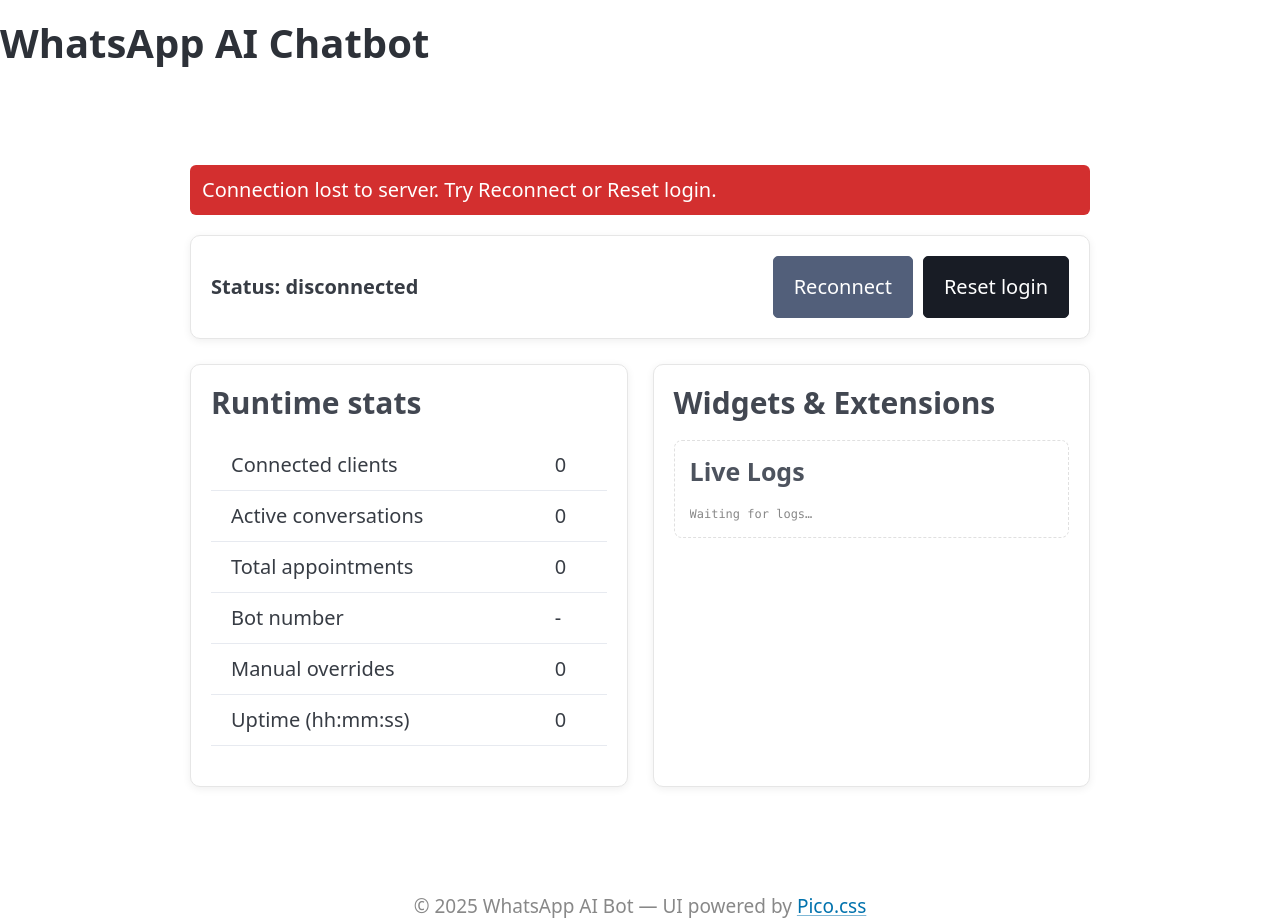
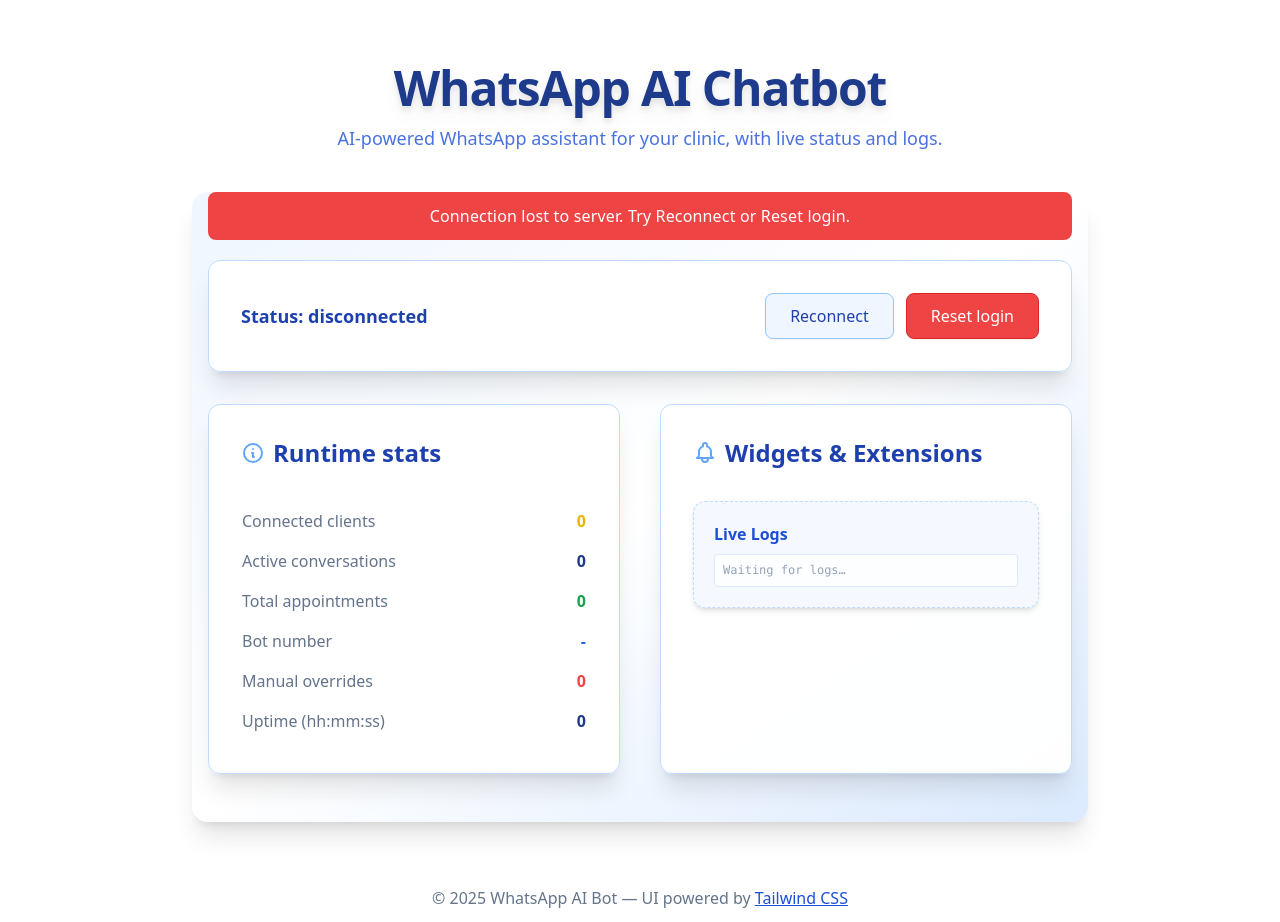
Before and after one commit to SirFrey/whatsapp-ai-bot, a website with bundled scripts: page public/index.html in a window 1280 px wide. Built offline with nearby package versions, Linux system fonts and the light colour scheme; no server answers; files whose address does not match are found by name.

Commit message:
fix(UI): made prettier UI

```diff
--- a/public/assets/app.css
+++ b/public/assets/app.css
@@ -1,24 +1,54 @@
-/* App-level overrides and small utilities */
-:root {
-  --card-radius: 10px;
+
+/* Minimal custom styles for card, badge, and error banner (now using Tailwind for layout/colors) */
+.card {
+  border-radius: 0.75rem;
+  box-shadow: 0 2px 12px #0002;
+  background: #fff;
 }
-
-main { max-width: 900px; margin: 2rem auto; }
-.card { border: 1px solid #e6e6e6; border-radius: var(--card-radius); padding: 1rem; margin-bottom: 1.25rem; background: #fff; box-shadow: 0 2px 8px #0001; }
-.flex-row { display: flex; gap: 1.25rem; flex-wrap: wrap; }
-.flex-col { flex: 1 1 320px; min-width: 280px; }
-
-#qr-img { max-width: 100%; height: auto; }
-#status { font-weight: 600; }
-#error-banner { display:none; background:#d32f2f; color:#fff; padding:10px 12px; margin-bottom:1rem; border-radius: 6px; }
-footer { text-align: center; color: #888; margin: 2rem 0; font-size: 0.95rem; }
-
-/* Badge-like status */
-.badge { display:inline-block; padding:0.15rem 0.5rem; border-radius:999px; font-size:0.85rem; }
-.badge.ok { background:#e8f5e9; color:#2e7d32; }
-.badge.warn { background:#fff8e1; color:#f57f17; }
-.badge.err { background:#ffebee; color:#c62828; }
-
-/* Simple grid for widgets */
-.widgets { display:grid; grid-template-columns: repeat(auto-fill, minmax(260px, 1fr)); gap: 1rem; }
-.widget { border: 1px dashed #e0e0e0; border-radius: 8px; padding: .75rem; color:#666; }
+.badge {
+  display: inline-block;
+  padding: 0.18rem 0.7rem;
+  border-radius: 999px;
+  font-size: 0.92rem;
+  font-weight: 600;
+  letter-spacing: 0.01em;
+}
+.badge.ok {
+  background: #e0fbe6;
+  color: #22c55e;
+  border: 1px solid #b6f2c7;
+}
+.badge.warn {
+  background: #fffbe6;
+  color: #b45309;
+  border: 1px solid #fde68a;
+}
+.badge.err {
+  background: #ffe4e6;
+  color: #ef4444;
+  border: 1px solid #fecaca;
+}
+.widgets {
+  display: grid;
+  grid-template-columns: repeat(auto-fill, minmax(260px, 1fr));
+  gap: 1.2rem;
+}
+.widget {
+  border: 1.5px dashed #c7d2fe;
+  border-radius: 10px;
+  padding: 1rem 0.75rem 0.75rem 0.75rem;
+  color: #64748b;
+  background: #f8fafc;
+  box-shadow: 0 1px 4px #2563eb11;
+}
+#error-banner {
+  display: none;
+  background: #ef4444;
+  color: #fff;
+  padding: 12px 16px;
+  margin-bottom: 1.25rem;
+  border-radius: 8px;
+  font-weight: 500;
+  text-align: center;
+  letter-spacing: 0.01em;
+}
--- a/public/index.html
+++ b/public/index.html
@@ -4,51 +4,56 @@
   <meta charset="UTF-8">
   <meta name="viewport" content="width=device-width, initial-scale=1.0">
   <title>WhatsApp AI Chatbot</title>
-  <!-- Modern, minimal CSS framework for instant responsive design -->
-  <link rel="stylesheet" href="https://unpkg.com/@picocss/pico@2.0.6/css/pico.min.css">
+  <!-- Tailwind CSS CDN for utility-first styling -->
+  <script src="https://cdn.tailwindcss.com"></script>
   <link rel="stylesheet" href="/assets/app.css">
 </head>
 <body>
-  <header>
-    <h1>WhatsApp AI Chatbot</h1>
+  <header class="text-center mt-16 mb-10">
+    <h1 class="text-5xl font-extrabold text-blue-900 tracking-tight drop-shadow-lg animate-fade-in">WhatsApp AI Chatbot</h1>
+    <p class="mt-3 text-lg text-blue-700/80 font-medium animate-fade-in-slow">AI-powered WhatsApp assistant for your clinic, with live status and logs.</p>
   </header>
-  <main>
-    <div id="error-banner"></div>
-    <section id="status-section" class="card">
-      <div style="display:flex; align-items:center; justify-content: space-between; gap: .75rem; flex-wrap: wrap;">
-        <div id="status">Status: initializing...</div>
-        <div class="actions" style="display:flex; gap:.5rem;">
-          <button id="btn-reconnect" class="secondary" aria-label="Reconnect">Reconnect</button>
-          <button id="btn-reset-login" class="contrast" aria-label="Reset login">Reset login</button>
+  <main class="max-w-4xl mx-auto px-4 pb-12 bg-gradient-to-br from-blue-50 via-white to-blue-100 rounded-2xl shadow-xl">
+  <div id="error-banner" class="hidden transition-all duration-300 ease-in-out"></div>
+  <section id="status-section" class="card mb-8 p-8 bg-white/95 shadow-xl border border-blue-200 animate-fade-in">
+      <div class="flex flex-wrap items-center justify-between gap-6">
+        <div id="status" class="font-semibold text-blue-800 text-lg flex items-center gap-2">
+          <span class="inline-block w-3 h-3 rounded-full bg-green-400 animate-pulse" id="status-dot"></span>
+          <span>Status: initializing...</span>
+        </div>
+        <div class="actions flex gap-3">
+          <button id="btn-reconnect" class="secondary px-6 py-2.5 rounded-lg bg-blue-50 text-blue-800 border border-blue-300 hover:bg-blue-100 focus:ring-2 focus:ring-blue-300 transition shadow-sm" aria-label="Reconnect">Reconnect</button>
+          <button id="btn-reset-login" class="contrast px-6 py-2.5 rounded-lg bg-red-500 text-white border border-red-600 hover:bg-red-600 focus:ring-2 focus:ring-red-300 transition shadow-sm" aria-label="Reset login">Reset login</button>
         </div>
       </div>
     </section>
-    <section id="qr-section" class="card" style="display:none;">
-      <h2>Scan QR to connect</h2>
-      <img id="qr-img" alt="Scan QR code to connect" />
+    <section id="qr-section" class="card text-center mb-8 p-8 bg-white/95 shadow-xl border border-blue-200 animate-fade-in" style="display:none;">
+      <h2 class="text-2xl font-bold mb-4 text-blue-700">Scan QR to connect</h2>
+      <img id="qr-img" alt="Scan QR code to connect" class="mx-auto rounded-xl shadow-lg border-2 border-blue-200 bg-blue-50 p-4 transition hover:scale-105" />
+      <p class="mt-3 text-blue-700/80 text-base">Open WhatsApp and scan this code to log in.</p>
     </section>
-    <div class="flex-row">
-      <section id="stats" class="card flex-col">
-        <h3>Runtime stats</h3>
-        <table>
+  <div class="flex flex-col md:flex-row gap-10">
+      <section id="stats" class="card flex-1 min-w-[300px] p-8 bg-white/95 shadow-xl border border-blue-200 animate-fade-in">
+        <h3 class="text-2xl font-bold mb-8 text-blue-800 flex items-center gap-2"><svg class="w-6 h-6 text-blue-400" fill="none" stroke="currentColor" stroke-width="2" viewBox="0 0 24 24"><path stroke-linecap="round" stroke-linejoin="round" d="M13 16h-1v-4h-1m1-4h.01M21 12c0 4.97-4.03 9-9 9s-9-4.03-9-9 4.03-9 9-9 9 4.03 9 9z"/></svg>Runtime stats</h3>
+        <table class="w-full text-base rounded-xl overflow-hidden">
           <tbody>
-            <tr><th>Connected clients</th><td id="stat-clients">0</td></tr>
-            <tr><th>Active conversations</th><td id="stat-conversations">0</td></tr>
-            <tr><th>Total appointments</th><td id="stat-appointments">0</td></tr>
-            <tr><th>Bot number</th><td id="stat-bot">-</td></tr>
-            <tr><th>Manual overrides</th><td id="stat-manual">0</td></tr>
-            <tr><th>Uptime (hh:mm:ss)</th><td id="stat-uptime">0</td></tr>
+            <tr class="rounded-lg hover:bg-blue-50/60 transition"><th class="text-left text-slate-500 font-medium py-2 pr-2">Connected clients</th><td id="stat-clients" class="text-right font-bold text-yellow-500">0</td></tr>
+            <tr class="rounded-lg hover:bg-blue-50/60 transition"><th class="text-left text-slate-500 font-medium py-2 pr-2">Active conversations</th><td id="stat-conversations" class="text-right font-bold text-blue-900">0</td></tr>
+            <tr class="rounded-lg hover:bg-blue-50/60 transition"><th class="text-left text-slate-500 font-medium py-2 pr-2">Total appointments</th><td id="stat-appointments" class="text-right font-bold text-green-600">0</td></tr>
+            <tr class="rounded-lg hover:bg-blue-50/60 transition"><th class="text-left text-slate-500 font-medium py-2 pr-2">Bot number</th><td id="stat-bot" class="text-right font-bold text-blue-600">-</td></tr>
+            <tr class="rounded-lg hover:bg-blue-50/60 transition"><th class="text-left text-slate-500 font-medium py-2 pr-2">Manual overrides</th><td id="stat-manual" class="text-right font-bold text-red-500">0</td></tr>
+            <tr class="rounded-lg hover:bg-blue-50/60 transition"><th class="text-left text-slate-500 font-medium py-2 pr-2">Uptime (hh:mm:ss)</th><td id="stat-uptime" class="text-right font-bold text-blue-900">0</td></tr>
           </tbody>
         </table>
       </section>
       <!-- Extensible placeholder for future widgets/components -->
-      <section id="extensible-widgets" class="card flex-col">
-        <h3>Widgets &amp; Extensions</h3>
+      <section id="extensible-widgets" class="card flex-1 min-w-[300px] p-8 bg-white/95 shadow-xl border border-blue-200 animate-fade-in">
+        <h3 class="text-2xl font-bold mb-8 text-blue-800 flex items-center gap-2"><svg class="w-6 h-6 text-blue-400" fill="none" stroke="currentColor" stroke-width="2" viewBox="0 0 24 24"><path stroke-linecap="round" stroke-linejoin="round" d="M15 17h5l-1.405-1.405A2.032 2.032 0 0118 14.158V11a6.002 6.002 0 00-4-5.659V4a2 2 0 10-4 0v1.341C7.67 6.165 6 8.388 6 11v3.159c0 .538-.214 1.055-.595 1.436L4 17h5m6 0v1a3 3 0 11-6 0v-1m6 0H9"/></svg>Widgets &amp; Extensions</h3>
         <div class="widgets">
-          <div class="widget">
-            <h4>Live Logs</h4>
-            <div id="logs" style="max-height: 260px; overflow:auto; font-family: ui-monospace, SFMono-Regular, Menlo, Monaco, Consolas, 'Liberation Mono', 'Courier New', monospace; font-size: 12px; line-height: 1.35;">
-              <div style="color:#888;">Waiting for logs…</div>
+          <div class="widget bg-blue-50/60 border border-blue-200 rounded-xl p-5 shadow-md transition hover:shadow-lg">
+            <h4 class="font-semibold mb-2 text-blue-700">Live Logs</h4>
+            <div id="logs" class="max-h-64 overflow-auto font-mono text-xs leading-tight text-slate-600 bg-white/80 rounded p-2 border border-blue-100">
+              <div class="text-slate-400">Waiting for logs…</div>
             </div>
           </div>
         </div>
@@ -56,9 +61,17 @@
     </div>
     <!-- Future: Add more <section> blocks here for new features -->
   </main>
-  <footer>
-    <span>&copy; 2025 WhatsApp AI Bot &mdash; UI powered by <a href="https://picocss.com" target="_blank">Pico.css</a></span>
+  <footer class="text-center text-slate-500 mt-16 mb-6 text-base">
+    <span>&copy; 2025 WhatsApp AI Bot &mdash; UI powered by <a href="https://tailwindcss.com" target="_blank" class="underline text-blue-700 hover:text-blue-900">Tailwind CSS</a></span>
   </footer>
+  <style>
+    @keyframes fade-in {
+      from { opacity: 0; transform: translateY(16px); }
+      to { opacity: 1; transform: none; }
+    }
+    .animate-fade-in { animation: fade-in 0.7s cubic-bezier(.4,0,.2,1) both; }
+    .animate-fade-in-slow { animation: fade-in 1.2s cubic-bezier(.4,0,.2,1) both; }
+  </style>
   <script type="module" src="/assets/app.js"></script>
 </body>
 </html>
```
